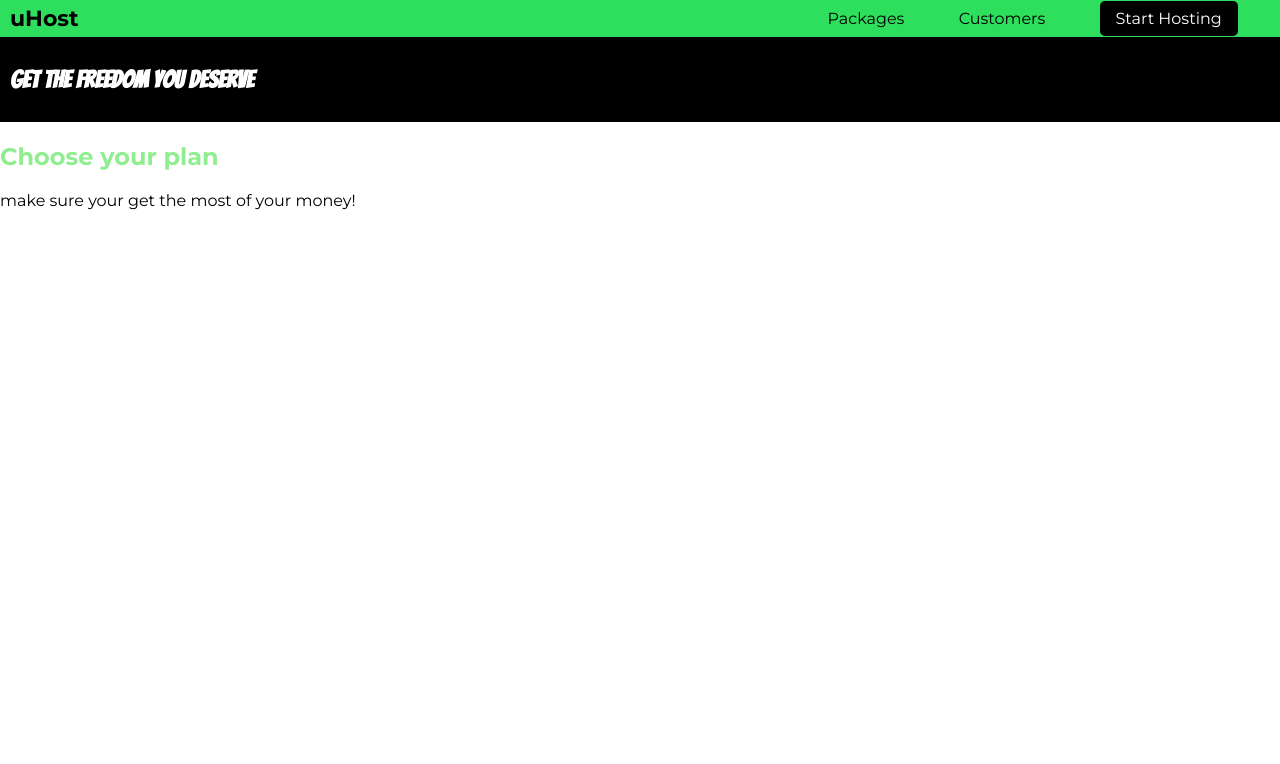
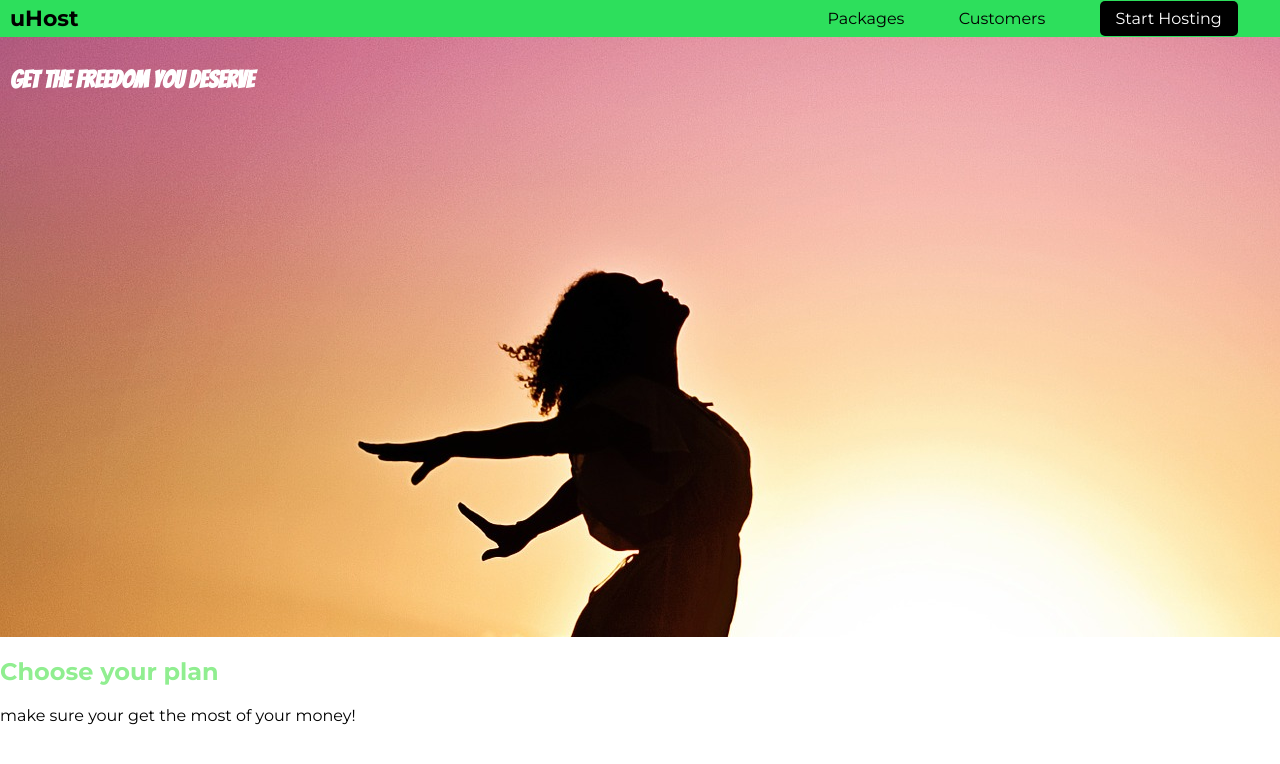
Before and after one commit to R-Rieck/css2020, a plain HTML site: page source/Section2/index.html in a window 1280 px wide. Drawn offline with Linux system fonts and the light colour scheme.

Commit message:
added image to product overview

```diff
--- a/source/Section2/style.css
+++ b/source/Section2/style.css
@@ -8,10 +8,10 @@ body {
 }
 
 #product-overview {
-  background: black;
+  background: url("../ressources/freedom.jpg");
   padding: 10px;
   width: 100%;
-  height: 100%;
+  height: 600px;
 }
 
 #product-overview h1 {
```
Also changed, not shown: source/ressources/freedom.jpg (added).
